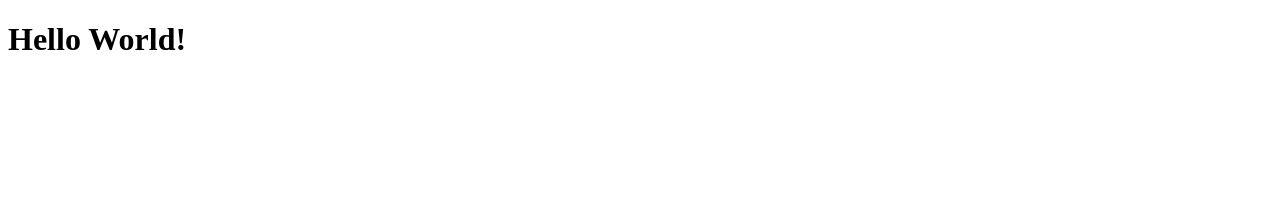
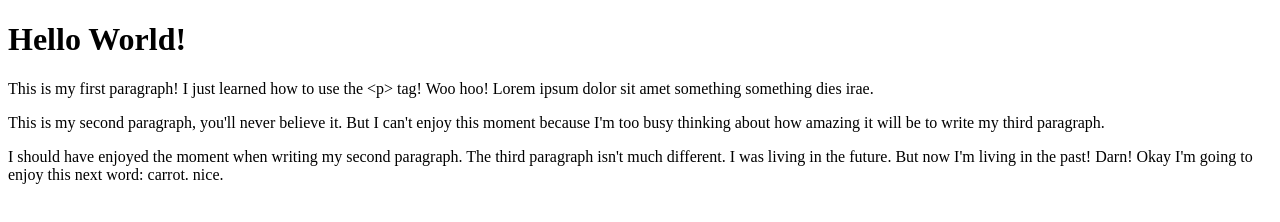
Before and after one commit to ezrasi/odin, a plain HTML site: page html-boilerplate/index.html in a window 1280 px wide. Drawn offline with Linux system fonts and the light colour scheme.

Commit message:
three paragraphs

```diff
--- a/html-boilerplate/index.html
+++ b/html-boilerplate/index.html
@@ -11,6 +11,22 @@
     <h1>
       Hello World!
     </h1>
+
+    <p>
+      This is my first paragraph! I just learned how to use the &ltp&gt tag!
+      Woo hoo! Lorem ipsum dolor sit amet something something dies irae.
+    </p>
+    <p>
+      This is my second paragraph, you'll never believe it. But I can't enjoy this
+      moment because I'm too busy thinking about how amazing it will be to write
+      my third paragraph.
+    </p>
+    <p>
+      I should have enjoyed the moment when writing my second paragraph.
+      The third paragraph isn't much different. I was living in the future.
+      But now I'm living in the past! Darn! Okay I'm going to enjoy this next word: carrot.
+      nice.
+    </p>
   </body>
 
 </html>
```
